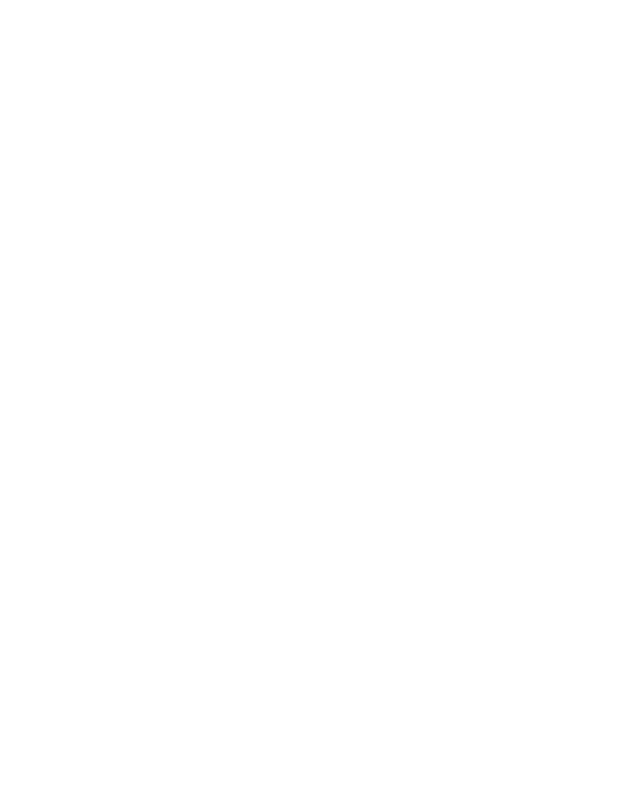
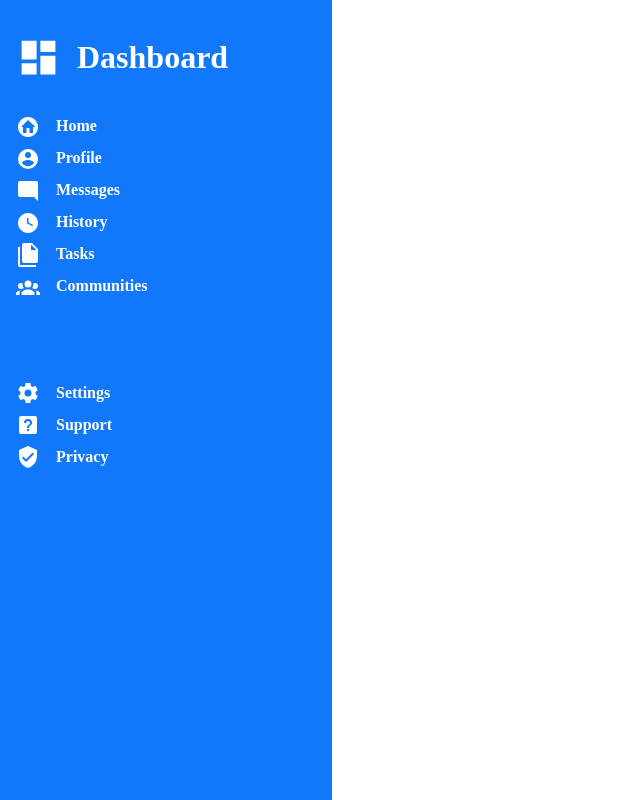
Before and after one commit to gurdasss/dashboard, a plain HTML site: page index.html in a window 1280 px wide. Shown: the whole page, without its empty margins (0-640 px from the left). Drawn offline with nearby package versions, Linux system fonts and the light colour scheme.

Commit message:
created a decent sidebar

```diff
--- a/index.html
+++ b/index.html
@@ -13,9 +13,77 @@
   </head>
   <body>
     <aside>
-      <div></div>
-      <nav></nav>
-      <nav></nav>
+      <div class="aside__link-n-img">
+        <img src="/assets/icons/view-dashboard.svg" alt="#" />
+        Dashboard
+      </div>
+      <nav>
+        <div class="aside__link-n-img">
+          <img src="/assets/icons/home-circle.svg" alt="#" /><a
+            href="#"
+            rel="noreferrer"
+            >Home</a
+          >
+        </div>
+        <div class="aside__link-n-img">
+          <img src="/assets/icons/account-circle.svg" alt="#" /><a
+            href="#"
+            rel="noreferrer"
+            >Profile</a
+          >
+        </div>
+        <div class="aside__link-n-img">
+          <img src="/assets/icons/message-reply.svg" alt="#" /><a
+            href="#"
+            rel="noreferrer"
+            >Messages</a
+          >
+        </div>
+        <div class="aside__link-n-img">
+          <img src="/assets/icons/clock-time-four.svg" alt="#" /><a
+            href="#"
+            rel="noreferrer"
+            >History</a
+          >
+        </div>
+        <div class="aside__link-n-img">
+          <img src="/assets/icons/file-multiple.svg" alt="#" /><a
+            href="#"
+            rel="noreferrer"
+            >Tasks</a
+          >
+        </div>
+        <div class="aside__link-n-img">
+          <img src="/assets/icons/account-group.svg" alt="#" /><a
+            href="#"
+            rel="noreferrer"
+            >Communities</a
+          >
+        </div>
+      </nav>
+      <nav>
+        <div class="aside__link-n-img">
+          <img src="/assets/icons/cog.svg" alt="#" /><a
+            href="#"
+            rel="noreferrer"
+            >Settings</a
+          >
+        </div>
+        <div class="aside__link-n-img">
+          <img src="/assets/icons/help-box.svg" alt="#" /><a
+            href="#"
+            rel="noreferrer"
+            >Support</a
+          >
+        </div>
+        <div class="aside__link-n-img">
+          <img src="/assets/icons/shield-check.svg" alt="#" /><a
+            href="#"
+            rel="noreferrer"
+            >Privacy</a
+          >
+        </div>
+      </nav>
     </aside>
     <main>
       <div></div>
--- a/style.css
+++ b/style.css
@@ -1,3 +1,7 @@
+:root {
+  --font-color: white;
+}
+
 body {
   height: 100vh;
   display: flex;
@@ -20,5 +24,36 @@ main :last-child {
 aside {
   flex: 1;
   display: grid;
-  grid-template-rows: repeat(3, 1fr);
+  padding-left: 16px;
+  grid-template-rows: 0.5fr 1.25fr 2fr;
+  background-color: rgb(17, 119, 251);
+  color: var(--font-color);
 }
+
+.aside__link-n-img {
+  display: flex;
+  gap: 16px;
+  align-items: center;
+  font-size: xx-large;
+  font-weight: bold;
+  margin-top: 8px;
+}
+
+.aside__link-n-img img {
+  height: 24px;
+  /* Change the color from black to pure white */
+  filter: invert(100%);
+}
+
+img[src="/assets/icons/view-dashboard.svg"] {
+  height: 45px;
+}
+
+nav .aside__link-n-img {
+  font-size: medium;
+}
+
+a {
+  text-decoration: none;
+  color: var(--font-color);
+}
```
